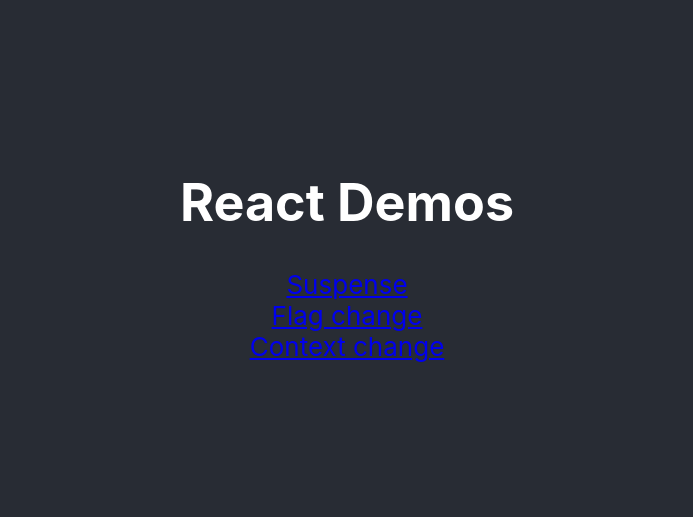
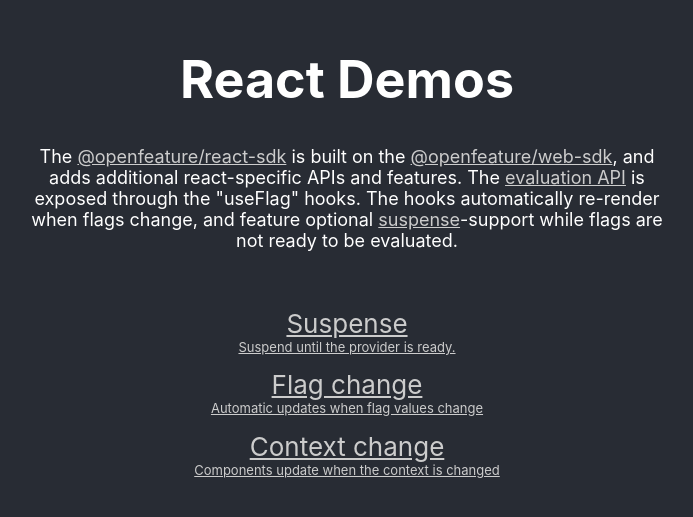
Before and after one commit to open-feature/react-test-app, a React (Create React App) app: page / in a window 1280 px wide. Shown: the part 151-668 px from the top of the page, without its empty margins (293-986 px from the left). Built offline with nearby package versions, Linux system fonts and the light colour scheme.

Commit message:
feat: various demo improvements, latest sdk (#4)
Signed-off-by: Todd Baert <todd.baert@dynatrace.com>

```diff
--- a/package.json
+++ b/package.json
@@ -3,7 +3,7 @@
   "version": "0.1.0",
   "private": true,
   "dependencies": {
-    "@openfeature/react-sdk": "^0.2.2-experimental",
+    "@openfeature/react-sdk": "^0.2.3-experimental",
     "@testing-library/jest-dom": "^5.17.0",
     "@testing-library/react": "^13.4.0",
     "@testing-library/user-event": "^13.5.0",
--- a/src/constants.ts
+++ b/src/constants.ts
@@ -1,3 +1,11 @@
 export const SUSPENSE_DEMO_NAME = 'suspense';
+export const SUSPENSE_DEMO_DESCRIPTION = 'Suspend until the provider is ready.'
+export const SUSPENSE_DEMO_EXPLANATION = 'Components depending on feature flags suspend until the provider is ready to evaluate them. You can modify the "delay" query param to artificially delay the startup.'
+
 export const FLAG_CHANGE_DEMO_NAME = 'flag-change';
+export const FLAG_CHANGE_DEMO_DESCRIPTION = 'Automatic updates when flag values change'
+export const FLAG_CHANGE_DEMO_EXPLANATION = 'When the provider emits an event indicating flags have changed, components associated with that provider automatically re-render. You can modify the "delay" query param to change the interval.'
+
 export const CONTEXT_CHANGE_DEMO_NAME = 'context-change';
+export const CONTEXT_CHANGE_DEMO_DESCRIPTION = 'Components update when the context is changed'
+export const CONTEXT_CHANGE_DEMO_EXPLANATION = 'Components after the provider reconciles its state with a context change (usually associated with a user action. If reconciliation is not instantaneous, the component suspends. You can modify the "delay" query param to change reconciliation delay.'
--- a/src/demos/Demo.css
+++ b/src/demos/Demo.css
@@ -1,3 +1,11 @@
+a {
+  color: #ccc
+}
+
+a:visited {
+  color: #999
+}
+
 .Demo {
   text-align: center;
 }
@@ -5,10 +13,6 @@
 .Demo-logo {
   height: 40vmin;
   pointer-events: none;
-}
-
-.Demo-logo {
-  animation: Demo-logo-spin infinite 20s linear;
 }
 
 .Demo-header {
@@ -24,7 +28,16 @@
   color: #61dafb;
 }
 
-@keyframes Demo-logo-spin {
+.Fallback-img {
+  max-height: 300px;
+  padding: 50px;
+}
+
+.Demo-spin {
+  animation: spin infinite 20s linear;
+}
+
+@keyframes spin {
   from {
     transform: rotate(0deg);
   }
--- a/src/demos/FlagChangeDemo.tsx
+++ b/src/demos/FlagChangeDemo.tsx
@@ -2,21 +2,26 @@
   InMemoryProvider,
   OpenFeature,
   OpenFeatureProvider,
-  useBooleanFlagDetails
-} from '@openfeature/react-sdk';
-import { useEffect } from 'react';
-import { FLAG_CHANGE_DEMO_NAME } from '../constants';
-import logo from '../logo.svg';
-import './Demo.css';
+  useBooleanFlagDetails,
+} from "@openfeature/react-sdk";
+import { useEffect } from "react";
+import { useSearchParams } from "react-router-dom";
+import {
+  FLAG_CHANGE_DEMO_EXPLANATION,
+  FLAG_CHANGE_DEMO_NAME
+} from "../constants";
+import logo from "../logo.svg";
+import "./Demo.css";
 
 const PROVIDER_NAME = FLAG_CHANGE_DEMO_NAME;
-const newMessageName = 'new-message';
+const newMessageName = "new-message";
 
 /**
- * A component associated with a provider whose flags change every 2 seconds.
+ * This component is associated with a provider whose flags change every 2 seconds.
  * It demonstrates the React SDKs ability to dynamically react to flag changes from the provider.
  */
 function FlagChangeDemo() {
+  const [searchParams] = useSearchParams();
 
   const flagConfig = {
     [newMessageName]: {
@@ -25,28 +30,29 @@
         on: true,
         off: false,
       },
-      defaultVariant: 'on',
+      defaultVariant: "off",
     },
   };
-  const provider = new InMemoryProvider();
+  const provider = new InMemoryProvider(flagConfig);
 
-  // Set our provider, give it a name matching the scope of our OpenFeatureProvider below
+  // set our provider, give it a name matching the scope of our OpenFeatureProvider below
   OpenFeature.setProvider(PROVIDER_NAME, provider);
 
-  // Start an interval to change the flag vales every 2s.
+  // start an interval to change the flag vales every 2s for demo purposes
   const interval = window.setInterval(() => {
-    flagConfig[newMessageName].defaultVariant = flagConfig[newMessageName].defaultVariant === 'on' ? 'off' : 'on';
+    flagConfig[newMessageName].defaultVariant =
+      flagConfig[newMessageName].defaultVariant === "on" ? "off" : "on";
     provider.putConfiguration(flagConfig);
-  }, 2000);
+  }, Number.parseInt(searchParams.get("delay") || "2000"));
 
   useEffect(() => {
     return () => {
       window.clearInterval(interval);
-    }
+    };
   });
 
   return (
-    // This page is scoped to the "flag-change" provider.
+    // this page is scoped to the "flag-change" provider.
     <OpenFeatureProvider domain={PROVIDER_NAME}>
       <Content />
     </OpenFeatureProvider>
@@ -55,26 +61,29 @@
 
 function Content() {
   return (
-    <div className='Demo'>
-      <header className='Demo-header'>
-        <img src={logo} className='Demo-logo' alt='logo' />
-          {/* The Message component evaluates a feature flag.
-          The component markup will be update dynamically when the provider emits a flag-change event. */}
-          <Message />
+    <div className="Demo">
+      <header className="Demo-header">
+        <p className="Demo-description small-text bounded-text">{FLAG_CHANGE_DEMO_EXPLANATION}</p>
+        <Spinner />
       </header>
     </div>
   );
 }
 
-function Message() {
+function Spinner() {
   const { value: showNewMessage } = useBooleanFlagDetails(newMessageName, true);
 
   return (
     <>
+      <img
+        src={logo}
+        className={showNewMessage ? "Demo-logo Demo-spin" : "Demo-logo"}
+        alt="logo"
+      />
       {showNewMessage ? (
-        <p>Welcome to this new, exciting React app!</p>
+        <p>Welcome to this OpenFeature-enabled React app!</p>
       ) : (
-        <p>Welcome to this boring React app.</p>
+        <p>Welcome to this React app.</p>
       )}
     </>
   );
--- a/src/index.css
+++ b/src/index.css
@@ -29,6 +29,15 @@
   font-size: calc(10px + 2vmin);
 }
 
+.small-text {
+  font-size: calc(10px + 1vmin);
+}
+
+.bounded-text {
+  margin: 0 25% 50px 25%;
+  text-align: center;
+}
+
 nav {
   display: flex;
   flex-direction: column;
@@ -37,6 +46,18 @@
   font-size: calc(10px + 2vmin);
 }
 
+nav > a {
+  margin: .5ex 0 .5ex 0;
+  display: flex;
+  flex-direction: column;
+  align-items: center;
+}
+
+nav > a > div {
+  font-size: calc(5px + 1vmin);
+  text-decoration: none !important;
+}
+
 code {
   font-family: source-code-pro, Menlo, Monaco, Consolas, 'Courier New',
     monospace;
--- a/src/index.tsx
+++ b/src/index.tsx
@@ -1,24 +1,58 @@
-import { createRoot } from 'react-dom/client';
-import { Link, RouterProvider, createBrowserRouter } from 'react-router-dom';
-import FlagChangeDemo from './demos/FlagChangeDemo';
-import SuspenseDemo from './demos/SuspenseDemo';
-import './index.css';
-import reportWebVitals from './reportWebVitals';
-import { CONTEXT_CHANGE_DEMO_NAME, FLAG_CHANGE_DEMO_NAME, SUSPENSE_DEMO_NAME } from './constants';
-import ContextChangeDemo from './demos/ContextChangeDemo';
-
+import { createRoot } from "react-dom/client";
+import { Link, RouterProvider, createBrowserRouter } from "react-router-dom";
+import FlagChangeDemo from "./demos/FlagChangeDemo";
+import SuspenseDemo from "./demos/SuspenseDemo";
+import "./index.css";
+import reportWebVitals from "./reportWebVitals";
+import {
+  CONTEXT_CHANGE_DEMO_NAME,
+  CONTEXT_CHANGE_DEMO_DESCRIPTION,
+  FLAG_CHANGE_DEMO_NAME,
+  FLAG_CHANGE_DEMO_DESCRIPTION,
+  SUSPENSE_DEMO_NAME,
+  SUSPENSE_DEMO_DESCRIPTION,
+} from "./constants";
+import ContextChangeDemo from "./demos/ContextChangeDemo";
 
 const router = createBrowserRouter([
   {
-    path: '/',
+    path: "/",
     element: (
-      <div className='menu'><h1>React Demos</h1>
-      <nav>
-        <Link title='Demo for suspending until the provider is ready.' to={SUSPENSE_DEMO_NAME}>Suspense</Link>
-        <Link title='Demo for automatic updates when flag values change' to={FLAG_CHANGE_DEMO_NAME}>Flag change</Link>
-        <Link title='Demo for re-render when context changes' to={CONTEXT_CHANGE_DEMO_NAME}>Context change</Link>
-      </nav></div>
-
+      <div className="menu">
+        <h1>React Demos</h1>
+        <p className="small-text bounded-text">
+          The{" "}
+          <a href="https://www.npmjs.com/package/@openfeature/react-sdk">
+            @openfeature/react-sdk
+          </a>{" "}
+          is built on the{" "}
+          <a href="https://www.npmjs.com/package/@openfeature/web-sdk">
+            @openfeature/web-sdk
+          </a>
+          , and adds additional react-specific APIs and features. The{" "}
+          <a href="https://openfeature.dev/specification/sections/flag-evaluation">
+            evaluation API
+          </a>{" "}
+          is exposed through the "useFlag" hooks. The hooks automatically
+          re-render when flags change, and feature optional{" "}
+          <a href="https://react.dev/reference/react/Suspense">suspense</a>
+          -support while flags are not ready to be evaluated.
+        </p>
+        <nav>
+          <Link title={SUSPENSE_DEMO_DESCRIPTION} to={SUSPENSE_DEMO_NAME}>
+            Suspense<div>{SUSPENSE_DEMO_DESCRIPTION}</div>
+          </Link>
+          <Link title={FLAG_CHANGE_DEMO_DESCRIPTION} to={FLAG_CHANGE_DEMO_NAME}>
+            Flag change<div>{FLAG_CHANGE_DEMO_DESCRIPTION}</div>
+          </Link>
+          <Link
+            title={CONTEXT_CHANGE_DEMO_DESCRIPTION}
+            to={CONTEXT_CHANGE_DEMO_NAME}
+          >
+            Context change <div>{CONTEXT_CHANGE_DEMO_DESCRIPTION}</div>
+          </Link>
+        </nav>
+      </div>
     ),
   },
   {
@@ -35,7 +69,7 @@
   },
 ]);
 
-createRoot(document.getElementById('root')!).render(
+createRoot(document.getElementById("root")!).render(
   <RouterProvider router={router} />
 );
 
```
Also changed, not shown: src/demos/ContextChangeDemo.tsx (+67 -13 lines), src/demos/SuspenseDemo.tsx (+29 -25 lines), src/hourglass.svg (added), 1 other file (tests, documents, lock files or other folders).
